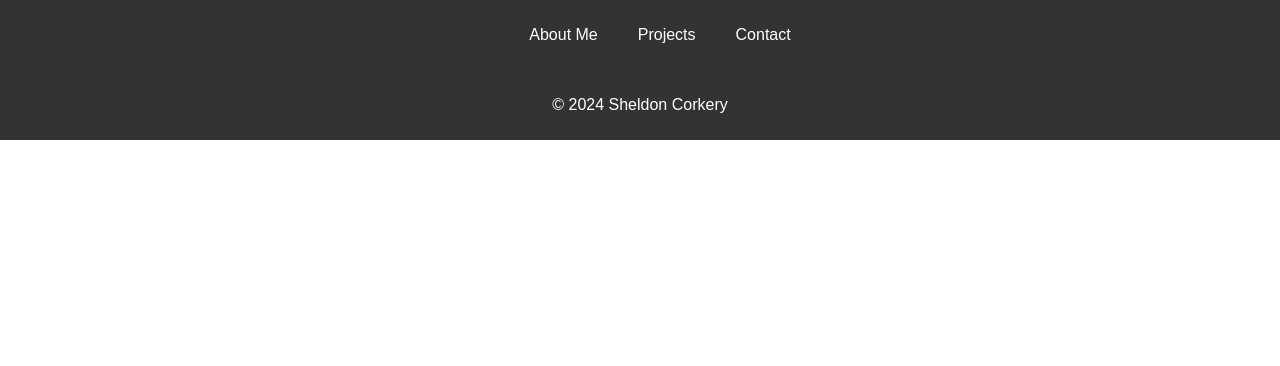
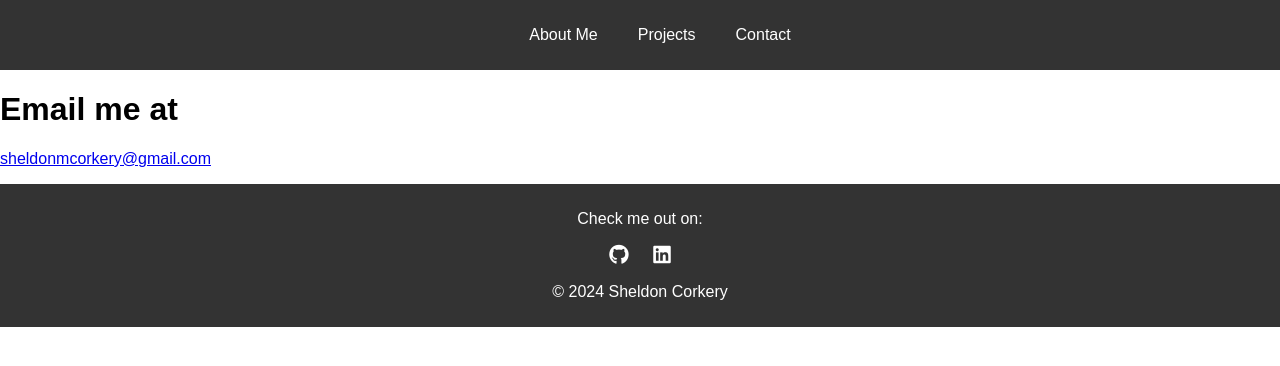
Before and after one commit to sheldoncork/sheldoncork.github.io, a plain HTML site: page contact.html in a window 1280 px wide. Drawn offline with Linux system fonts and the light colour scheme.

Commit message:
Footer changes

```diff
--- a/contact.html
+++ b/contact.html
@@ -4,7 +4,8 @@
     <meta charset="UTF-8">
     <meta name="viewport" content="width=device-width, initial-scale=1.0">
     <link rel="stylesheet" href="./style.css">
-    <title>Sheldon's Portfolio Activity4</title>
+    <link rel="stylesheet" href="https://cdnjs.cloudflare.com/ajax/libs/font-awesome/6.0.0-beta3/css/all.min.css">
+    <title>Contact Me</title>
 </head>
 <body>
     <header>
@@ -16,9 +17,17 @@
             </ul>
         </nav>
     </header>
+
+    <h1>Email me at</h1>
+    <a href="mailto:sheldonmcorkery@gmail.com">sheldonmcorkery@gmail.com<br></a>
+    <p></p>
+
 </body>
 
 <footer>
+    <p>Check me out on:</p>
+    <a href="https://www.github.com/sheldoncork" target="_blank"><i class="fab fa-github"></i></a>
+    <a href="https://www.linkedin.com/in/sheldon-corkery-33b443327/" target="_blank"><i class="fab fa-linkedin"></i></a>
     <p>&copy; 2024 Sheldon Corkery</p>
 </footer>
 
--- a/style.css
+++ b/style.css
@@ -43,3 +43,13 @@ footer {
     background-color: #333;
     color: #fff;
     }
+
+    footer a {
+        color: #fff;
+        margin: 0 10px;
+        text-decoration: none;
+        font-size: 20px;
+        }
+        footer a:hover {
+        color: #f39c12; /* Change color on hover */
+        }
```
Also changed, not shown: index.html (+6 -2 lines), projects.html (+5 -1 lines).
